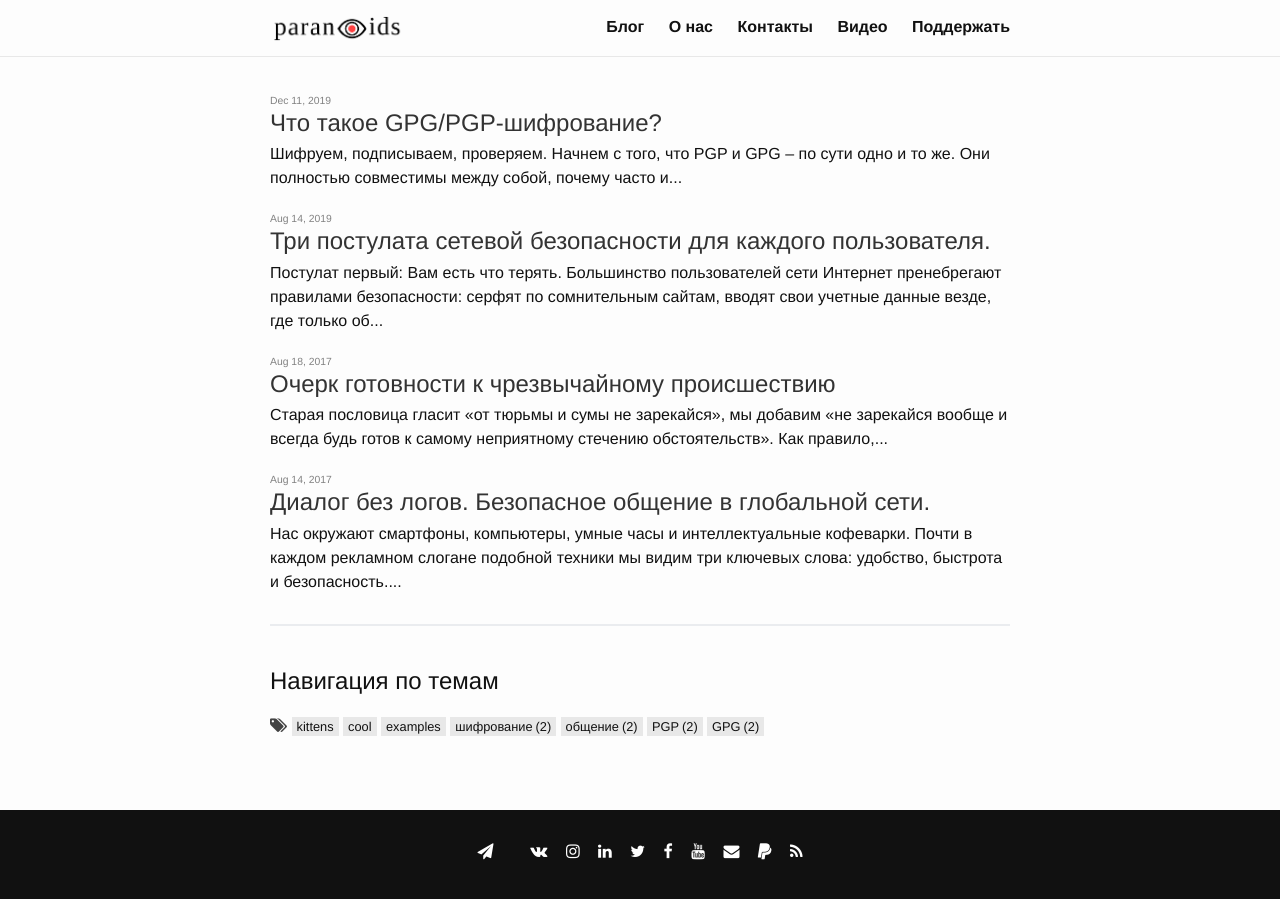
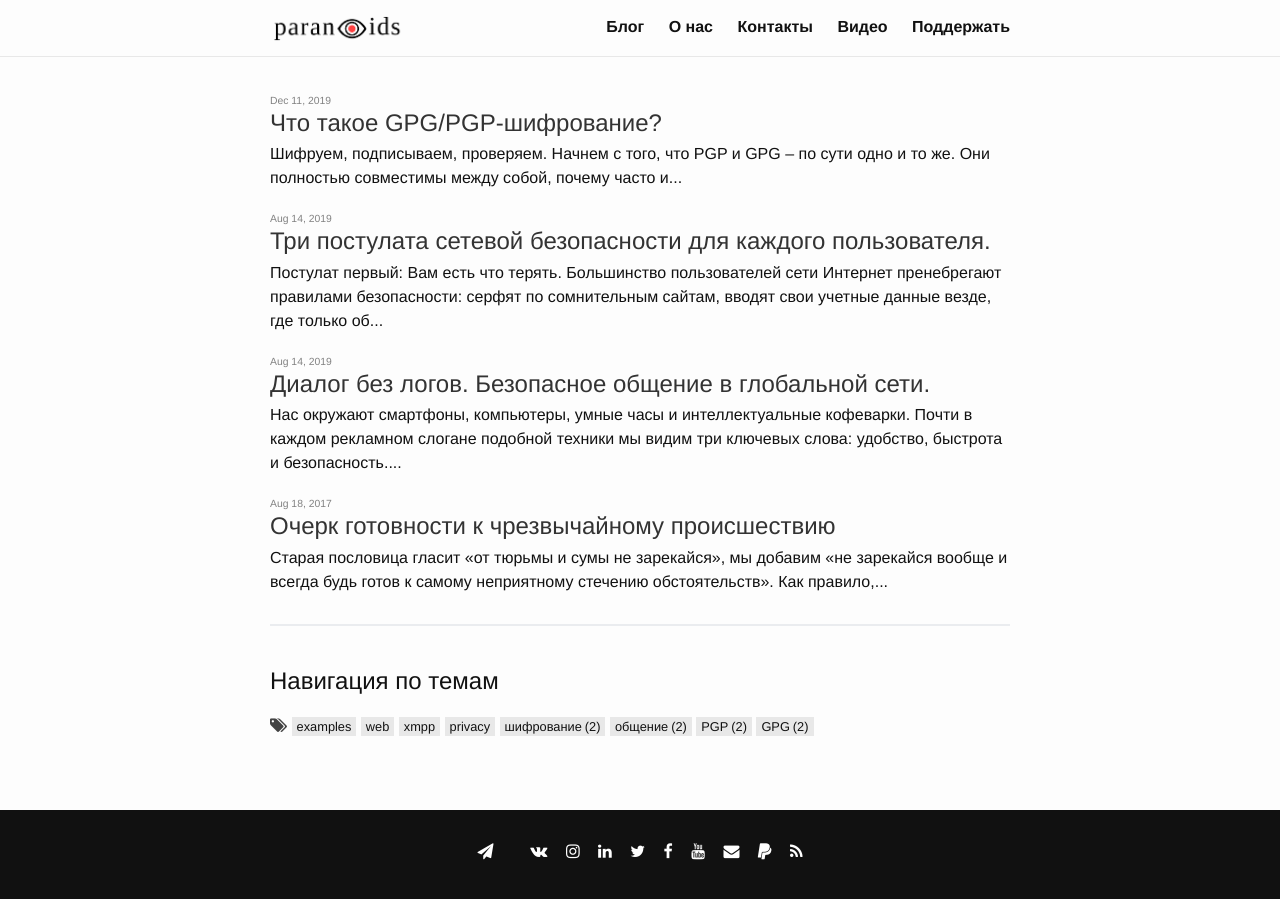
Before and after one commit to 2b7E1n6D0e5R7/2b7E1n6D0e5R7.github.io, a Jekyll site: the page built from index.html, in a window 1280 px wide. Built offline with Jekyll 4.4.1, drawn with Linux system fonts in a browser that asks for light colours; the list of posts is cut into pages by our own code.

Commit message:
Update and rename 2017-08-14-my-example-post.md to 2019-08-14-dialog-bez-logov.md

```diff
--- a/_posts/2017-08-14-my-example-post.md
+++ b/_posts/2019-08-14-dialog-bez-logov.md
@@ -1,7 +1,7 @@
 ---
 title: Диалог без логов. Безопасное общение в глобальной сети.
 layout: post
-tags: kittens cool
+tags: web xmpp privacy
 ---
 
 <b class="bukvica">Н</b>ас окружают смартфоны, компьютеры, умные часы и интеллектуальные кофеварки. Почти в каждом рекламном слогане подобной техники мы видим три ключевых слова: удобство, быстрота и безопасность. Эргономика современных устройств действительно постоянно развивается и почти не вызывает нареканий, то же можно сказать и о быстродействии.
```
